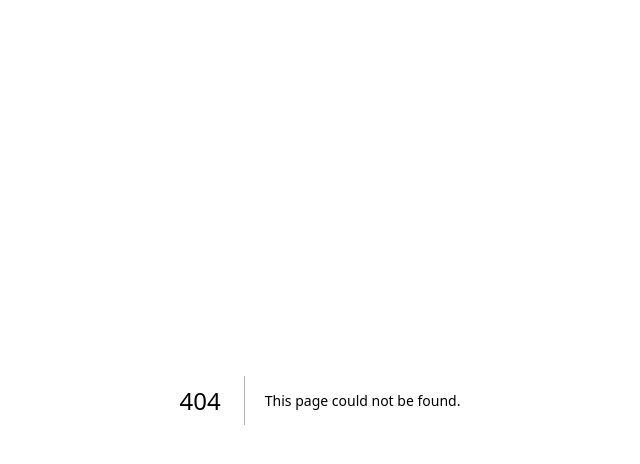
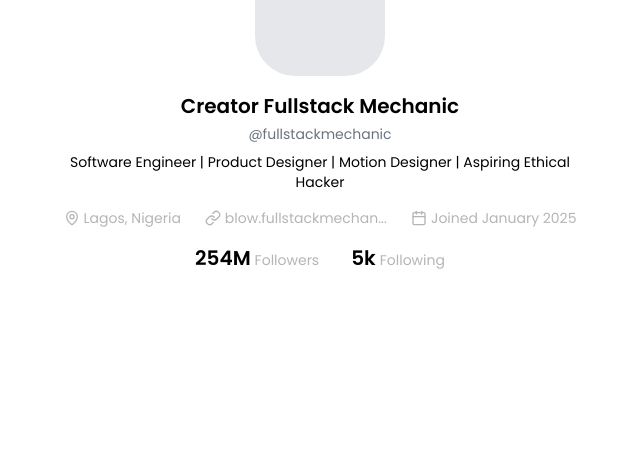
Before and after one commit to Bllow-Platforms/studio.bllow.co, a Next.js app: page /dashboard/view-page/component in a window 1280 px wide. Before the commit this address had no page. Shown: the top 464 px of the page, without its empty margins (320-960 px from the left). Built offline with nearby package versions, Linux system fonts and the light colour scheme.

Commit message:
ui: added profile panel for user page

```diff
--- a/src/components/dashboard/nav/dashboardNav.tsx
+++ b/src/components/dashboard/nav/dashboardNav.tsx
@@ -35,7 +35,7 @@
   return (
     <nav
       className={cn(
-        'flex items-center gap-4 p-4 rounded-full bg-white ',
+        'flex items-center gap-4 py-1.5 px-1 rounded-full bg-white ',
         className
       )}
     >
--- /dev/null
+++ b/src/components/dashboard/pages/view-page/profileCover.tsx
@@ -0,0 +1,6 @@
+import { FC } from 'react';
+interface IUserProfilePanelProps {}
+
+export const UserProfilePanel: FC<IUserProfilePanelProps> = props => {
+  return <div>lorem</div>;
+};
--- a/src/components/dashboard/view/creatorOverview.tsx
+++ b/src/components/dashboard/view/creatorOverview.tsx
@@ -80,7 +80,7 @@
   ];
 
   return (
-    <div className="w-full min-h-screen bg-[#F8F7FF]/2 p-6">
+    <div className=" container w-full min-h-screen bg-[#F8F7FF]/2 p-6">
       <div className="flex flex-col lg:flex-row gap-6">
         <div className="flex flex-col gap-4 w-full lg:w-[174px]">
           <StatPanel
--- a/src/components/header/dashboardHeader.tsx
+++ b/src/components/header/dashboardHeader.tsx
@@ -12,7 +12,7 @@
   const [open, setOpen] = useState(false);
 
   return (
-    <div className="flex items-center justify-between py-4 px-4">
+    <div className=" container mx-auto flex items-center justify-between py-4 px-4">
       <div className="flex items-center gap-4 ">
         <Sheet open={open} onOpenChange={setOpen}>
           <SheetTrigger asChild>
@@ -35,8 +35,14 @@
       </div>
 
       <div className="flex items-center gap-4">
-        <DashboardNotificationIcon />
-        <DashboardSettingsIcon />
+        <div className="flex items-center  gap-[10px]">
+          <div className="bg-white w-[34px] h-[34px] rounded-[50px] p-[10px] flex items-center justify-center">
+            <DashboardNotificationIcon />
+          </div>
+          <div className="bg-white w-[34px] h-[34px] rounded-[50px] p-[10px] flex items-center justify-center">
+            <DashboardSettingsIcon />
+          </div>
+        </div>
         <Avatar name="Alice Paul" width={40} cursor={'pointer'} />
       </div>
     </div>
--- a/src/components/layouts/dashboardLayout.tsx
+++ b/src/components/layouts/dashboardLayout.tsx
@@ -1,13 +1,32 @@
 import { FC } from 'react';
 import { DashboardHeader } from '../header/dashboardHeader';
+
 interface IDashboardLayoutProps {
   children: React.ReactNode;
+  isThickGradient?: boolean;
+  noBackground?: boolean;
 }
 
-export const DashboardLayout: FC<IDashboardLayoutProps> = ({ children }) => {
+export const DashboardLayout: FC<IDashboardLayoutProps> = ({
+  children,
+  isThickGradient = false,
+  noBackground = false,
+}) => {
+  const backgroundStyle = noBackground
+    ? {}
+    : isThickGradient
+      ? {
+          background:
+            'linear-gradient(to right, rgba(99, 85, 255, 0.1), rgb(255, 255, 255), rgba(255, 59, 48, 0.5))',
+        }
+      : { className: 'bg-gradient-to-b from-white to-[#CDC9FF]' };
+
   return (
-    <div className="h-screen overflow-auto bg-gradient-to-b from-white to-[#CDC9FF]">
-      <div className="lg:w-[90%] px-4 mx-auto">
+    <div
+      className={`h-screen overflow-auto ${!isThickGradient && !noBackground ? backgroundStyle.className : ''}`}
+      style={isThickGradient ? backgroundStyle : {}}
+    >
+      <div className="">
         <DashboardHeader />
         <div className="my-5">{children}</div>
       </div>
--- a/src/pages/dashboard/explore/index.tsx
+++ b/src/pages/dashboard/explore/index.tsx
@@ -2,11 +2,7 @@
 import { DashboardLayout } from '@/components/layouts/dashboardLayout';
 
 const DashboardPage = () => {
-  return (
-    <DashboardLayout>
-      <CreatorOverview />
-    </DashboardLayout>
-  );
+  return <DashboardLayout></DashboardLayout>;
 };
 
 export default DashboardPage;
--- /dev/null
+++ b/src/pages/dashboard/view-page/component/index.tsx
@@ -0,0 +1,10 @@
+import { UserProfilePanel } from './profilePanel';
+
+const IndexViewPage = () => {
+  return (
+    <>
+      <UserProfilePanel />
+    </>
+  );
+};
+export default IndexViewPage;
--- /dev/null
+++ b/src/pages/dashboard/view-page/component/profilePanel.tsx
@@ -0,0 +1,112 @@
+import { FC } from 'react';
+import { MapPin } from 'lucide-react';
+
+interface IUserProfilePanelProps {}
+
+export const UserProfilePanel: FC<IUserProfilePanelProps> = props => {
+  return (
+    <div className="flex flex-col items-center max-w-[550px]  mx-auto text-center relative -top-11">
+      <div className="w-[130px] h-[120px] rounded-[40px] bg-gray-200 mb-4 ring-8 ring-white/70" />
+      <h1 className="text-xl font-semibold mb-1">Creator Fullstack Mechanic</h1>
+      <p className="text-gray-500 text-sm mb-2">@fullstackmechanic</p>
+      <p className="text-sm mb-4">
+        Software Engineer | Product Designer | Motion Designer | Aspiring Ethical
+        Hacker
+      </p>
+
+      <div className="flex items-center gap-6 text-muted-primary text-sm mb-4 ">
+        <div className="flex items-center gap-1">
+          <MapPin className="w-4 h-4" />
+          <span>Lagos, Nigeria</span>
+        </div>
+        <div className="flex items-center gap-1">
+          <svg
+            className="w-4 h-4"
+            viewBox="0 0 24 24"
+            fill="none"
+            xmlns="http://www.w3.org/2000/svg"
+          >
+            <path
+              d="M10 13a5 5 0 0 0 7.54.54l3-3a5 5 0 0 0-7.07-7.07l-1.72 1.71"
+              stroke="currentColor"
+              strokeWidth="2"
+              strokeLinecap="round"
+              strokeLinejoin="round"
+            />
+            <path
+              d="M14 11a5 5 0 0 0-7.54-.54l-3 3a5 5 0 0 0 7.07 7.07l1.71-1.71"
+              stroke="currentColor"
+              strokeWidth="2"
+              strokeLinecap="round"
+              strokeLinejoin="round"
+            />
+          </svg>
+          <span>blow.fullstackmechan...</span>
+        </div>
+        <div className="flex items-center gap-1">
+          <svg
+            className="w-4 h-4"
+            viewBox="0 0 24 24"
+            fill="none"
+            xmlns="http://www.w3.org/2000/svg"
+          >
+            <rect
+              x="3"
+              y="4"
+              width="18"
+              height="18"
+              rx="2"
+              ry="2"
+              stroke="currentColor"
+              strokeWidth="2"
+              strokeLinecap="round"
+              strokeLinejoin="round"
+            />
+            <line
+              x1="16"
+              y1="2"
+              x2="16"
+              y2="6"
+              stroke="currentColor"
+              strokeWidth="2"
+              strokeLinecap="round"
+              strokeLinejoin="round"
+            />
+            <line
+              x1="8"
+              y1="2"
+              x2="8"
+              y2="6"
+              stroke="currentColor"
+              strokeWidth="2"
+              strokeLinecap="round"
+              strokeLinejoin="round"
+            />
+            <line
+              x1="3"
+              y1="10"
+              x2="21"
+              y2="10"
+              stroke="currentColor"
+              strokeWidth="2"
+              strokeLinecap="round"
+              strokeLinejoin="round"
+            />
+          </svg>
+          <span>Joined January 2025</span>
+        </div>
+      </div>
+
+      <div className="flex items-center gap-8">
+        <div className="text-center flex gap-1 items-baseline">
+          <p className="font-semibold text-xl">254M</p>
+          <p className="text-muted-primary text-sm">Followers</p>
+        </div>
+        <div className="text-center flex gap-1 items-baseline">
+          <p className="font-semibold text-xl">5k</p>
+          <p className="text-muted-primary text-sm">Following</p>
+        </div>
+      </div>
+    </div>
+  );
+};
--- a/src/pages/dashboard/view-page/index.tsx
+++ b/src/pages/dashboard/view-page/index.tsx
@@ -1,10 +1,12 @@
-import { CreatorOverview } from '@/components/dashboard/view/creatorOverview';
 import { DashboardLayout } from '@/components/layouts/dashboardLayout';
+import IndexViewPage from './component';
 
 const DashboardPage = () => {
   return (
-    <DashboardLayout>
-      <CreatorOverview />
+    <DashboardLayout isThickGradient>
+      <div className="bg-white h-screen mt-[8em] px-4">
+        <IndexViewPage />
+      </div>
     </DashboardLayout>
   );
 };
--- a/tailwind.config.ts
+++ b/tailwind.config.ts
@@ -18,7 +18,7 @@
         supernovaBlitz: "hsl(var(--supernova-blitz))",
         spiritVerdant: "hsl(var(--spirit-verdant))",
 
-        //dark hues
+
         dark100: '#454545',
 
         card: {
@@ -40,6 +40,7 @@
         muted: {
           DEFAULT: "hsl(var(--muted))",
           foreground: "#989898",
+          primary: "#B5B5B5"
         },
         accent: {
           DEFAULT: "hsl(var(--accent))",
```
Also changed, not shown: src/components/dashboard/section/topSupportersAndMembership.tsx (+4 -4 lines).
